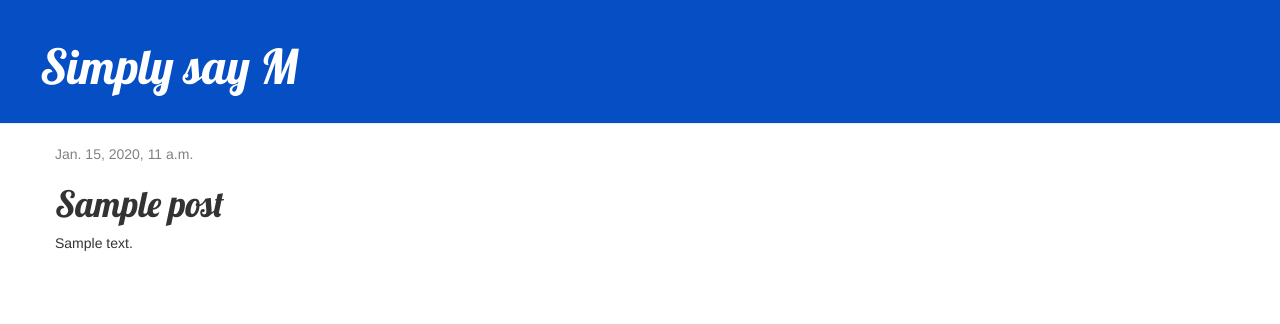
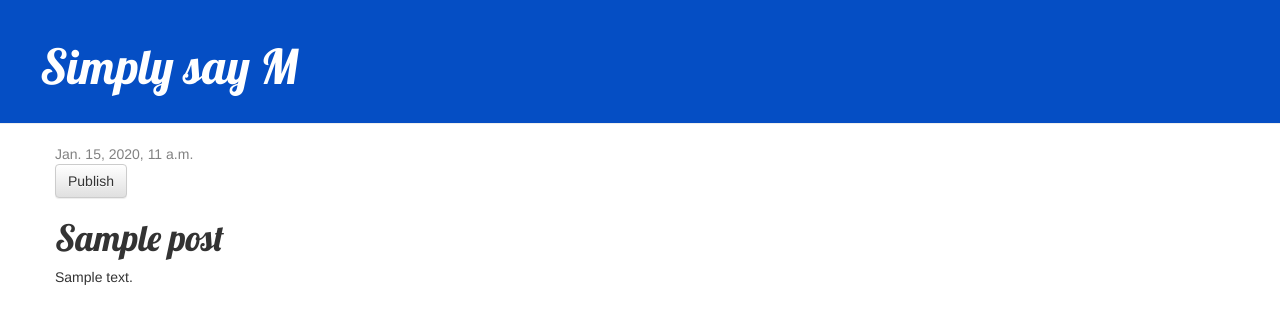
Before and after one commit to StarfishM/my-first-blog, a Django app: page /post/1/ in a window 1280 px wide. Shown: the top 324 px of the page. Run offline with Django 3.2, Linux system fonts and the light colour scheme; tables that the repository leaves empty hold one stand-in row (values such as "Sample post"); some libraries are stand-ins or nearby versions.

Commit message:
added publish button

```diff
--- a/mysite/blog/templates/blog/post_detail.html
+++ b/mysite/blog/templates/blog/post_detail.html
@@ -9,6 +9,8 @@
         {% endif %}
         {% if user.is_authenticated %}
             <a class="btn btn-default" href="{% url 'post_edit' pk=post.pk %}"><span class="glyphicon glyphicon-pencil"></span></a>
+        {% else %}
+            <a class="btn btn-default" href="{% url 'post_publish' pk=post.pk %}">Publish</a>
         {% endif %}
         <h1>{{ post.title }}</h1>
         <p>{{ post.text|linebreaksbr }}</p>
--- a/mysite/blog/urls.py
+++ b/mysite/blog/urls.py
@@ -6,4 +6,5 @@ urlpatterns = [
     url(r'^post/new/$', views.post_new, name='post_new'),
     url(r'^post/(?P<pk>\d+)/edit/$', views.post_edit, name='post_edit'),
     url(r'^drafts/$', views.post_draft_list, name='post_draft_list'),
+    url(r'^post/(?P<pk>\d+)/publish/$', views.post_publish, name='post_publish'),
 ]
--- a/mysite/blog/views.py
+++ b/mysite/blog/views.py
@@ -51,3 +51,8 @@ def post_edit(request, pk):
 def post_draft_list(request):
     posts = Post.objects.filter(published_date__isnull=True).order_by('created_date')
     return render(request, 'blog/post_draft_list.html', {'posts': posts})
+
+def post_publish(request, pk):
+    post = get_object_or_404(Post, pk=pk)
+    post.publish()
+    return redirect('post_detail', pk=pk)
```
